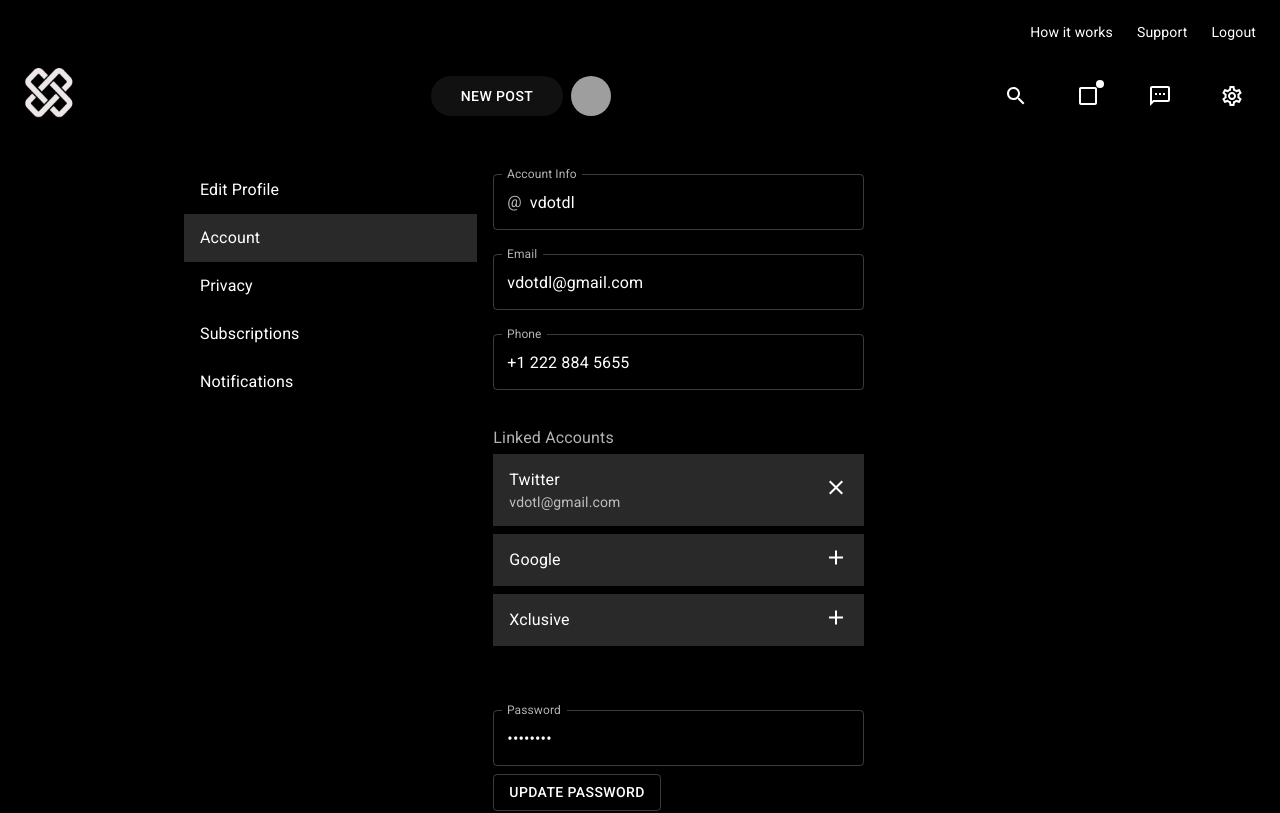
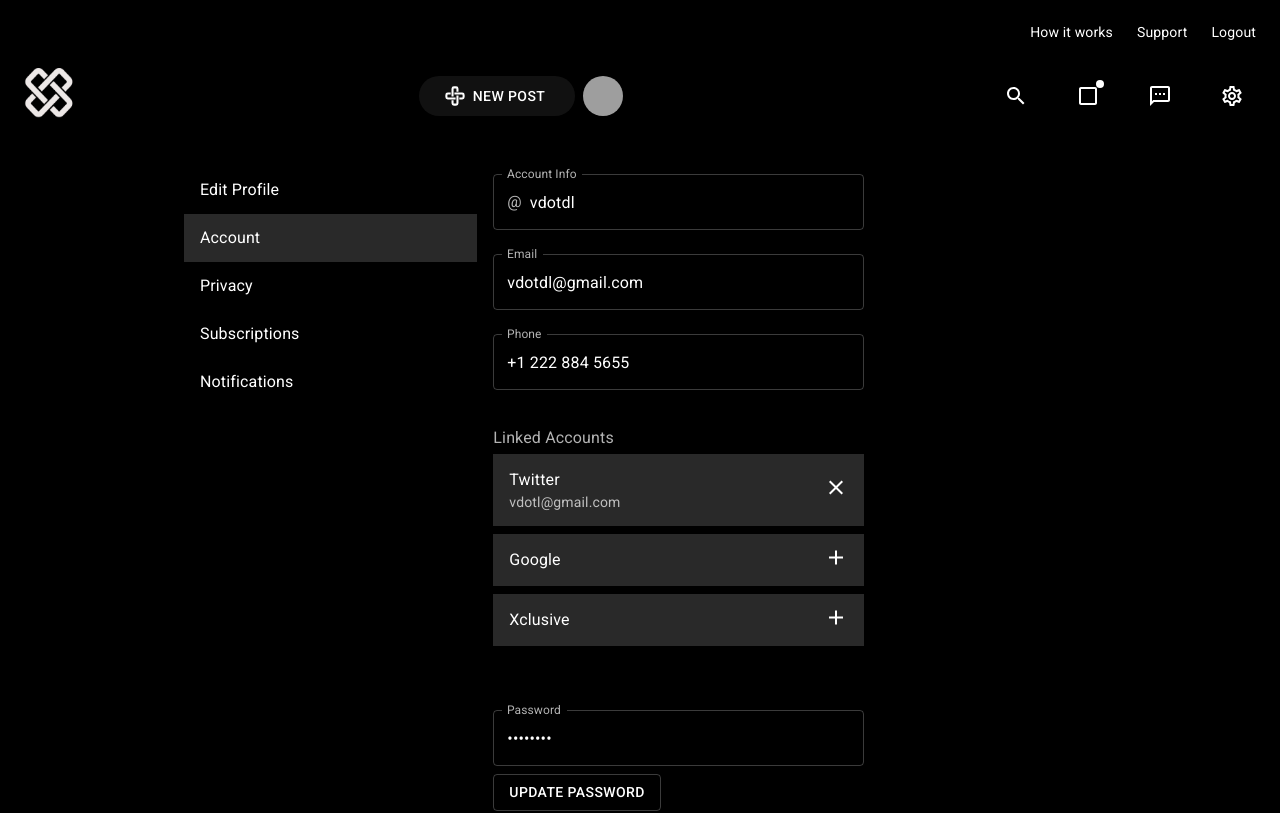
Before and after one commit to Invotyx/xclusiveMe-Frontend, a Next.js app: page /settings/account in a window 1280 px wide. Shown: the top 813 px of the page. Built offline with nearby package versions, Linux system fonts and the light colour scheme; grey boxes are pictures that could not be loaded.

Commit message:
Create new-post-icon.svg

```diff
--- a/pages/components/logo-auth.js
+++ b/pages/components/logo-auth.js
@@ -76,6 +76,14 @@ export default function Comp() {
             <Box mr={1} display='flex'>
               <RoundedButton
                 color='inherit'
+                startIcon={
+                  <Image
+                    width={20}
+                    height={20}
+                    src='/new-post-icon.svg'
+                    alt='new post'
+                  />
+                }
               >
                 New Post
               </RoundedButton>
```
Also changed, not shown: public/new-post-icon.svg (added).
